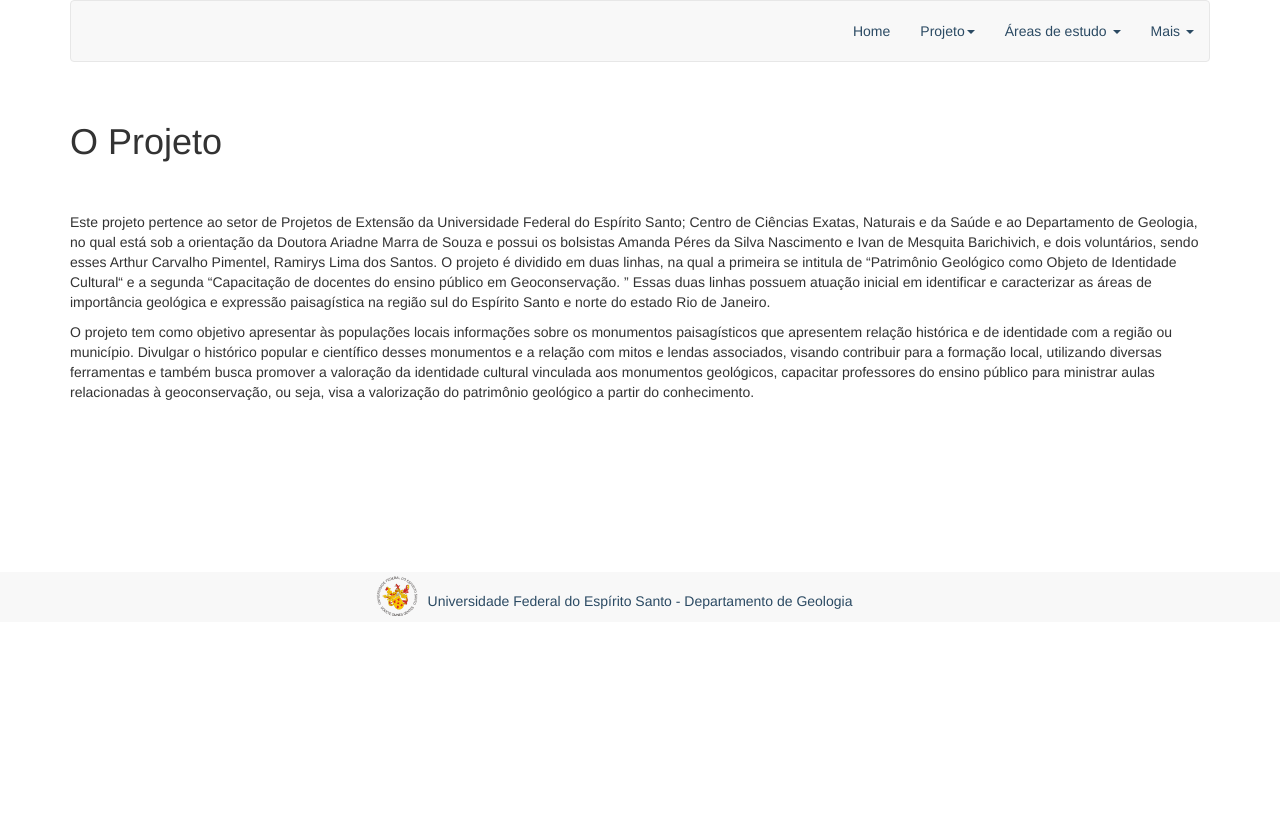
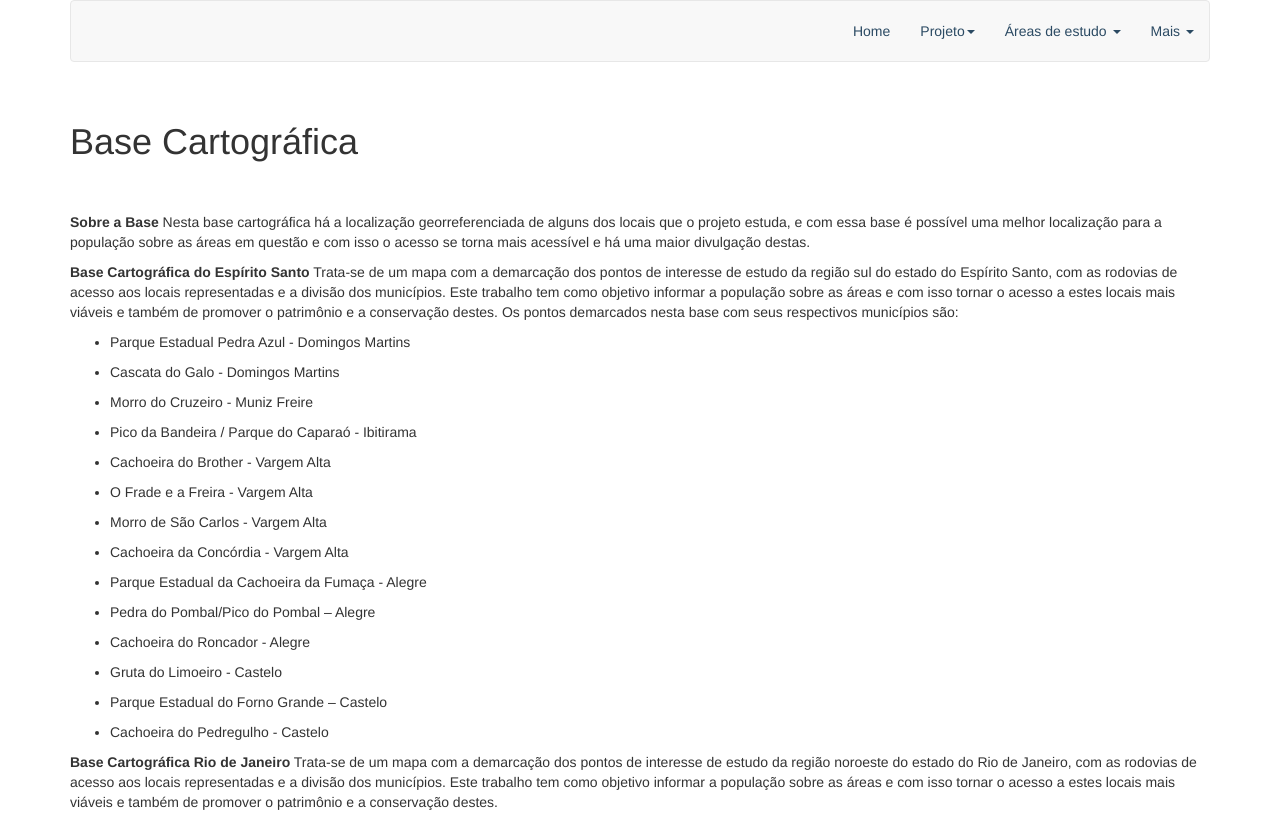
Before and after one commit to romariogomes/ufes-geo, a plain HTML site: page base_cartografica.html in a window 1280 px wide. Shown: the top 815 px of the page. Drawn offline with nearby package versions, Linux system fonts and the light colour scheme.

Commit message:
alteracao base cartografica

```diff
--- a/base_cartografica.html
+++ b/base_cartografica.html
@@ -57,14 +57,34 @@
     	<div class="container">
 
       <br />
-    	<h1>O Projeto</h1>
+    	<h1>Base Cartográfica</h1>
     	<br /><br />
 
-        <p>Este projeto pertence ao setor de Projetos de Extensão da Universidade Federal do Espírito Santo; Centro de Ciências Exatas, Naturais e da Saúde e ao Departamento de Geologia, no qual está sob a orientação da Doutora Ariadne Marra de Souza e possui os bolsistas Amanda Péres da Silva Nascimento e Ivan de Mesquita Barichivich, e dois voluntários, sendo esses Arthur Carvalho Pimentel, Ramirys Lima dos Santos. O projeto é dividido em duas linhas, na qual a primeira se intitula de “Patrimônio Geológico como Objeto de Identidade Cultural“ e a segunda “Capacitação de docentes do ensino público em Geoconservação. ” Essas duas linhas possuem atuação inicial em identificar e caracterizar as áreas de importância geológica e expressão paisagística na região sul do Espírito Santo e norte do estado Rio de Janeiro.</p>
+        <p><b>Sobre a Base</b>
+          Nesta base cartográfica há a localização georreferenciada de alguns dos locais que o projeto estuda, e com essa base é possível uma melhor localização para a população sobre as áreas em questão e com isso o acesso se torna mais acessível e há uma maior divulgação destas.</p>
 
-        <p>O projeto tem como objetivo apresentar às populações locais informações sobre os
-        monumentos paisagísticos que apresentem relação histórica e de identidade com a região ou
-        município. Divulgar o histórico popular e científico desses monumentos e a relação com mitos e lendas associados, visando contribuir para a formação local, utilizando diversas ferramentas e também busca promover a valoração da identidade cultural vinculada aos monumentos geológicos, capacitar professores do ensino público para ministrar aulas relacionadas à geoconservação, ou seja, visa a valorização do patrimônio geológico a partir do conhecimento. </p>
+        <p><b>Base Cartográfica do Espírito Santo</b>
+        Trata-se de um mapa com a demarcação dos pontos de interesse de estudo da região sul do estado do Espírito Santo, com as rodovias de acesso aos locais representadas e a divisão dos municípios. Este trabalho tem como objetivo informar a população sobre as áreas e com isso tornar o acesso a estes locais mais viáveis e também de promover o patrimônio e a conservação destes. Os pontos demarcados nesta base com seus respectivos municípios são:</p>
+        <ul>
+          <li><p>Parque Estadual Pedra Azul - Domingos Martins</p></li>
+          <li><p>Cascata do Galo - Domingos Martins</p></li>
+          <li><p>Morro do Cruzeiro - Muniz Freire</p></li>
+          <li><p>Pico da Bandeira / Parque do Caparaó - Ibitirama</p></li>
+          <li><p>Cachoeira do Brother - Vargem Alta</p></li>
+          <li><p>O Frade e a Freira - Vargem Alta</p></li>
+          <li><p>Morro de São Carlos - Vargem Alta</p></li>
+          <li><p>Cachoeira da Concórdia - Vargem Alta</p></li>
+          <li><p>Parque Estadual da Cachoeira da Fumaça - Alegre</p></li>
+          <li><p>Pedra do Pombal/Pico do Pombal – Alegre</p></li>
+          <li><p>Cachoeira do Roncador - Alegre</p></li>
+          <li><p>Gruta do Limoeiro - Castelo</p></li>
+          <li><p>Parque Estadual do Forno Grande – Castelo</p></li>
+          <li><p>Cachoeira do Pedregulho - Castelo</p></li>
+        </ul>
+
+
+        <p><b>Base Cartográfica Rio de Janeiro</b>
+        Trata-se de um mapa com a demarcação dos pontos de interesse de estudo da região noroeste do estado do Rio de Janeiro, com as rodovias de acesso aos locais representadas e a divisão dos municípios. Este trabalho tem como objetivo informar a população sobre as áreas e com isso tornar o acesso a estes locais mais viáveis e também de promover o patrimônio e a conservação destes.</p>
 
     	</div>
 
```
